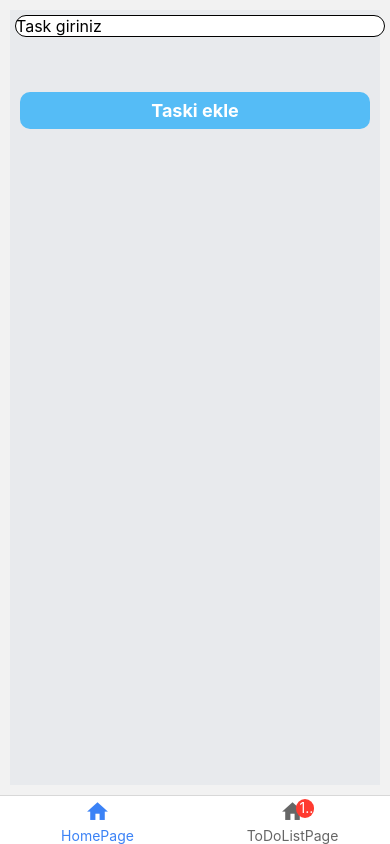
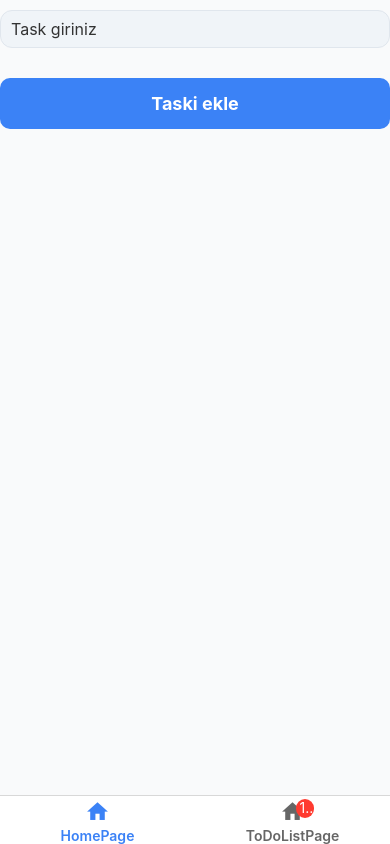
Before and after one commit to selalmaz/todoAPP, a React Native app: screen /Home in a window 390 px wide. Built offline with nearby package versions, Linux system fonts and the light colour scheme.

Commit message:
tasarimlar yapiliyor

```diff
--- a/src/components/Input/Input.style.tsx
+++ b/src/components/Input/Input.style.tsx
@@ -3,14 +3,16 @@ import {StyleSheet} from 'react-native';
 export default StyleSheet.create({
   container: {
     width: '100%',
-    backgroundColor: 'white',
+    backgroundColor: '#F0F4F8',
     borderRadius: 12,
-    borderColor: '#ddddd',
+    borderColor: '#E0E6ED',
     borderWidth: 1,
-    margin: 5,
+    marginVertical: 10,
+    paddingHorizontal: 10,
+    paddingVertical: 8,
   },
   Input: {
     fontSize: 16,
-    color: 'black',
+    color: '#333333',
   },
 });
--- a/src/components/Mybutton/Mybutton.style.ts
+++ b/src/components/Mybutton/Mybutton.style.ts
@@ -2,13 +2,13 @@ import {StyleSheet} from 'react-native';
 
 export default StyleSheet.create({
   button: {
-    backgroundColor: '#55BCF6',
+    backgroundColor: '#3B82F6',
     borderRadius: 10,
     alignItems: 'center',
     justifyContent: 'center',
-    padding: 8,
-    margin: 10,
-    marginTop: 50,
+    padding: 15,
+    marginVertical: 20,
+    width: '100%',
   },
   buttonText: {
     color: 'white',
--- a/src/navigation/TabNavigation/TabNavigator.style.tsx
+++ b/src/navigation/TabNavigation/TabNavigator.style.tsx
@@ -2,10 +2,11 @@ import {StyleSheet} from 'react-native';
 
 export default StyleSheet.create({
   tabBar: {
-    backgroundColor: '#ffffff',
-    elevation: 5,
+    backgroundColor: '#FFFFFF',
+    elevation: 10,
   },
   tabBarLabel: {
     fontSize: 14,
+    fontWeight: '600',
   },
 });
--- a/src/screens/HomePage/HomePage.style.tsx
+++ b/src/screens/HomePage/HomePage.style.tsx
@@ -1,5 +1,9 @@
 import {StyleSheet} from 'react-native';
 
 export default StyleSheet.create({
-  container: {flex: 1, margin: 10, padding: 10, backgroundColor: '#E8EAED'},
+  container: {
+    flex: 1,
+    padding: 20,
+    backgroundColor: '#F9FAFB',
+  },
 });
--- a/src/screens/LoginPage/LoginPage.style.tsx
+++ b/src/screens/LoginPage/LoginPage.style.tsx
@@ -3,21 +3,9 @@ import {StyleSheet} from 'react-native';
 export default StyleSheet.create({
   container: {
     flex: 1,
-    marginTop: 150,
-    backgroundColor: '#f5f5f5',
-    paddingHorizontal: 20,
-  },
-  innerContainer: {
+    justifyContent: 'center',
     alignItems: 'center',
-  },
-  title: {
-    fontSize: 24,
-    fontWeight: 'bold',
-    color: '#333',
-    marginBottom: 20,
-  },
-  input: {
-    width: '100%',
-    marginBottom: 15,
+    padding: 20,
+    backgroundColor: '#E5E7EB',
   },
 });
--- a/src/screens/TodoListPage/TodoListPage.style.tsx
+++ b/src/screens/TodoListPage/TodoListPage.style.tsx
@@ -3,7 +3,7 @@ import {StyleSheet} from 'react-native';
 export default StyleSheet.create({
   container: {
     flex: 1,
-    backgroundColor: '#E8EAED',
+    backgroundColor: '#F3F4F6',
   },
   innerContainer: {
     paddingTop: 25,
@@ -14,9 +14,8 @@ export default StyleSheet.create({
   },
   header: {
     fontSize: 24,
-
     paddingLeft: 10,
-    color: '#1A1A1A',
+    color: '#111827',
     fontWeight: 'bold',
   },
 });
```
Also changed, not shown: src/components/TaskCard/TaskCard.style.ts (+7 -7 lines).
